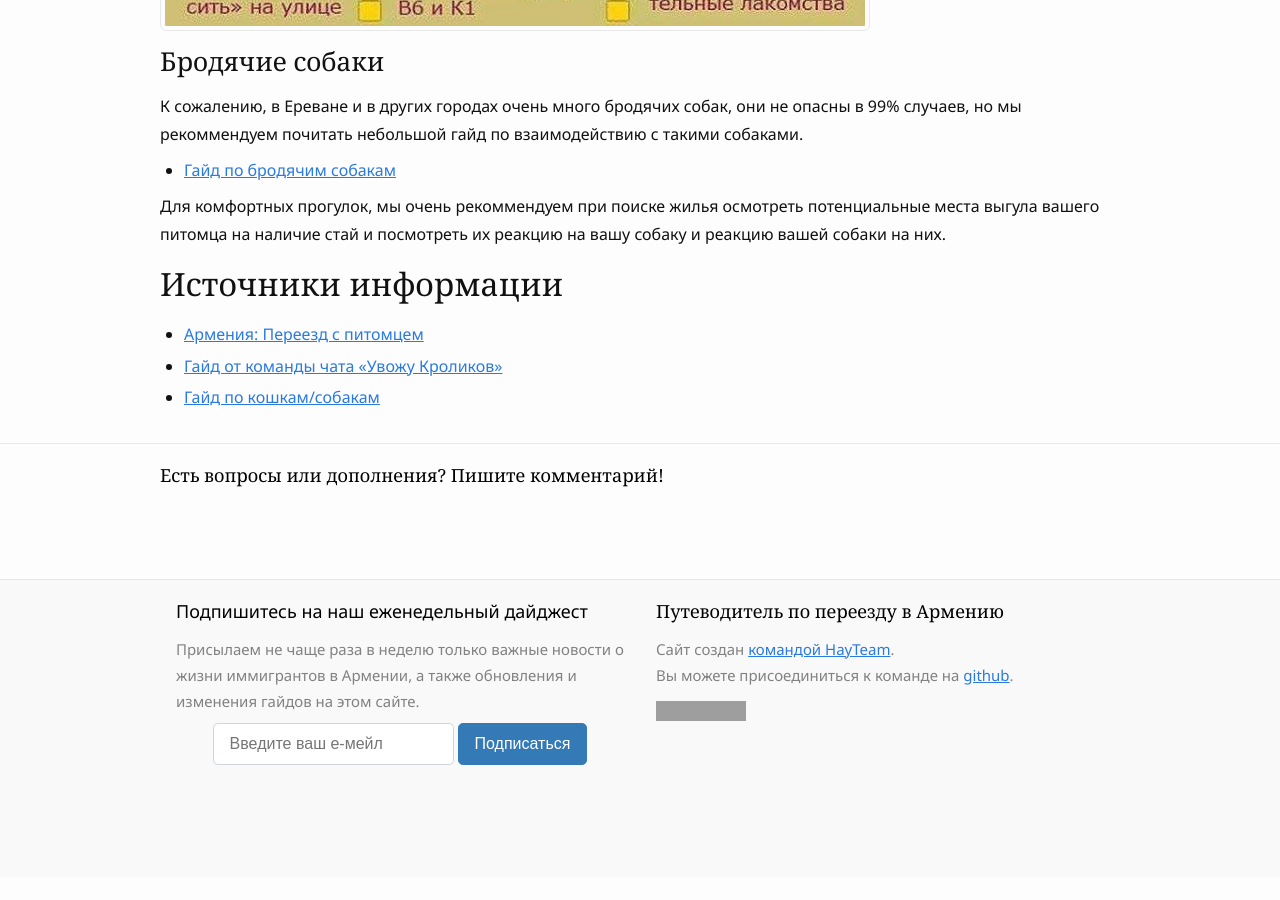
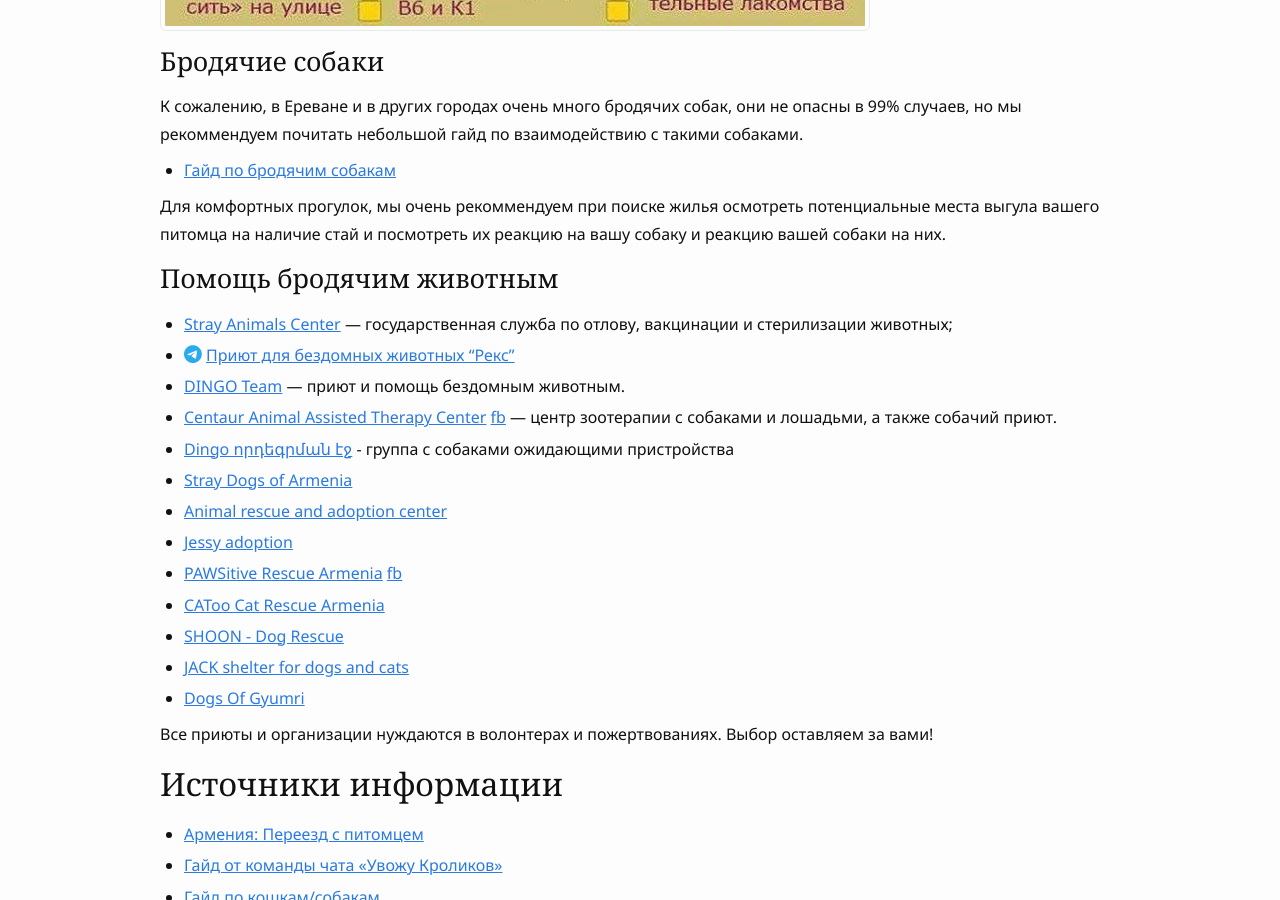
Before and after one commit to haywiki/haywiki.github.io, a Jekyll site: the page built from animals/index.md, in a window 1280 px wide and 900 px high, scrolled down 2655 px. Built offline with Jekyll 4.4.1, drawn with Linux system fonts in a browser that asks for light colours; nearby versions of some CDN libraries; a script that is not in the unit is left out; before the commit the page ends 3532 px from its top, so only the background shows below that; some of the changed text lies outside the part shown; grey boxes are pictures that could not be loaded.

Commit message:
Исправление полезных контактов, контакты приютов и помощь бродячим животным

```diff
--- a/animals/index.md
+++ b/animals/index.md
@@ -66,6 +66,24 @@
 Для комфортных прогулок, мы очень рекоммендуем при поиске жилья осмотреть потенциальные места выгула вашего питомца
 на наличие стай и посмотреть их реакцию на вашу собаку и реакцию вашей собаки на них.
 
+### Помощь бродячим животным {#stray}
+
+- [Stray Animals Center](https://www.facebook.com/profile.php?id=100063538604933) — государственная служба по отлову, вакцинации и стерилизации животных;
+- <i class="fa-brands fa-telegram"></i> [Приют для бездомных животных "Рекс"](https://t.me/reksshelterarmenia)
+- [DINGO Team](https://www.facebook.com/dingoteam) — приют и помощь бездомным животным.
+- [Centaur Animal Assisted Therapy Center](https://centaur.im) [fb](https://www.facebook.com/i.am.centaur/) — центр зоотерапии с собаками и лошадьми, а также собачий приют.
+- [Dingo որդեգրման էջ](https://www.facebook.com/Dingo-որդեգրման-էջ-103312678886867/) - группа с собаками ожидающими пристройства
+- [Stray Dogs of Armenia](https://facebook.com/straydogsofarmenia)
+- [Animal rescue and adoption center](https://www.facebook.com/groups/183049871736741)
+- [Jessy adoption](https://www.facebook.com/kendaniner.vordegru)
+- [PAWSitive Rescue Armenia](https://instagram.com/pawsitiverescue) [fb](https://www.facebook.com/pawsitivearmenia)
+- [CAToo Cat Rescue Armenia](https://www.facebook.com/profile.php?id=100057275926542)
+- [SHOON - Dog Rescue](https://www.facebook.com/shoondogrescue)
+- [JACK shelter for dogs and cats](https://www.facebook.com/JackShelterArm/)
+- [Dogs Of Gyumri](https://instagram.com/dogsofgyumri)
+
+Все приюты и организации нуждаются в волонтерах и пожертвованиях. Выбор оставляем за вами!
+
 ## Источники информации
 
 - [Армения: Переезд с питомцем](https://t.me/am_pets)
```
Also changed, not shown: life/contacts.md (+5 -5 lines).
